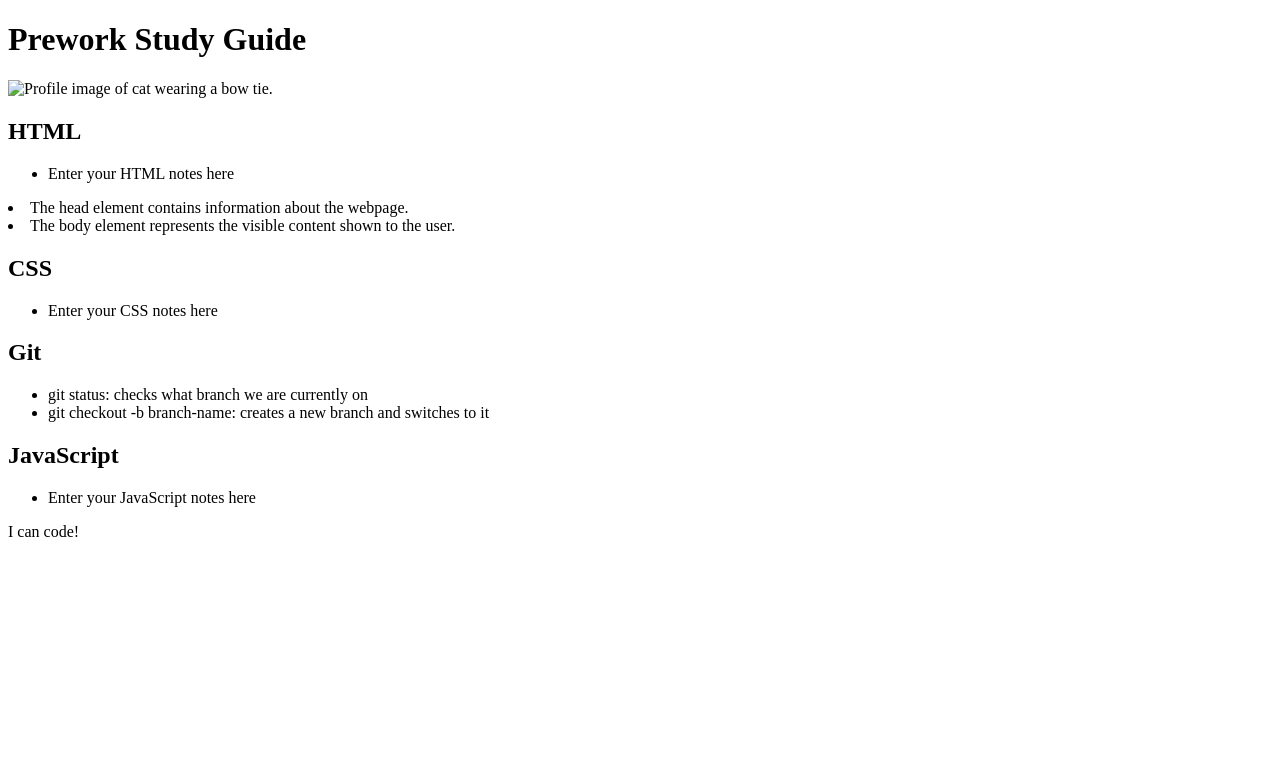
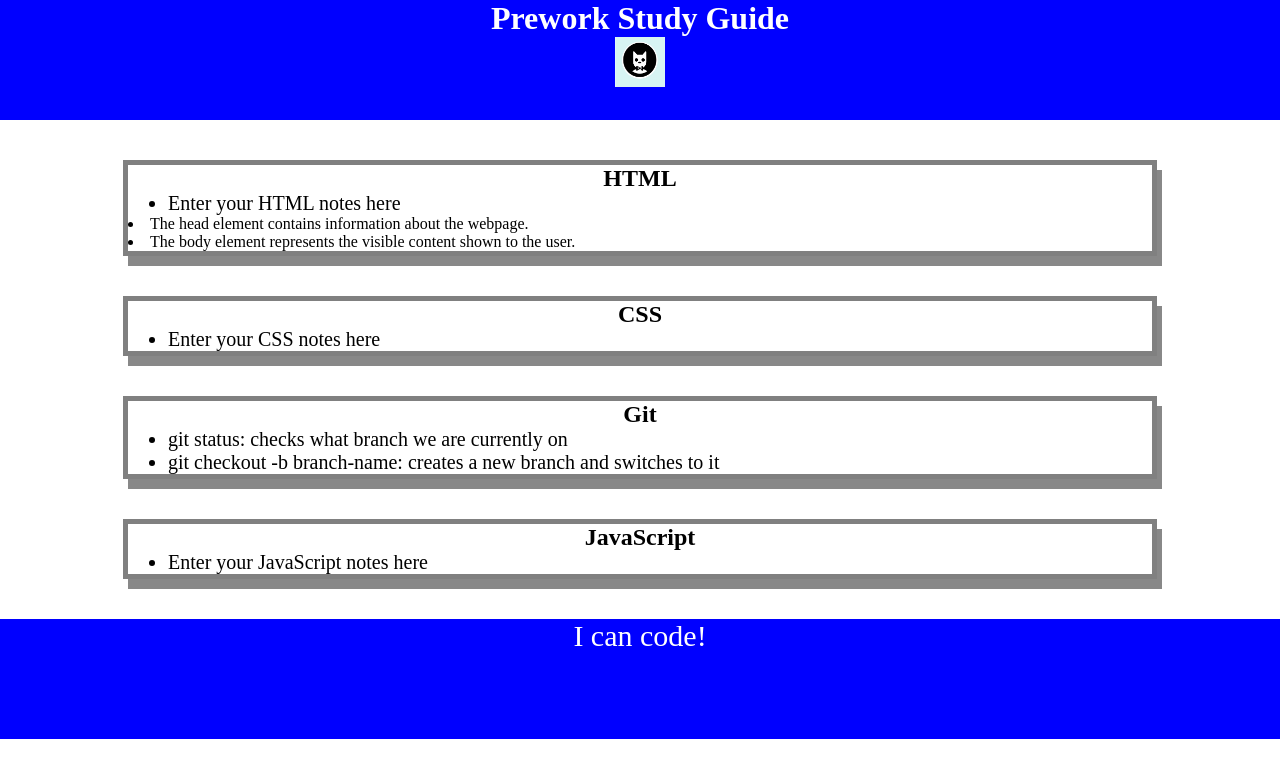
Before and after one commit to CosmoXLav/prework-study-guide, a plain HTML site: page index.html in a window 1280 px wide. Drawn offline with Linux system fonts and the light colour scheme.

Commit message:
updated links in html

```diff
--- a/index.html
+++ b/index.html
@@ -4,12 +4,13 @@
     <meta charset="UTF-8" />
     <meta http-equiv="X-UA-Compatible" content="IE=edge" />
     <meta name="viewport" content="width=device-width, initial-scale=1.0" />
+    <link rel="stylesheet" href="./assets/style.css"/>
     <title>Prework Study Guide</title>
   </head>
   <body>
     <header id="top">
       <h1>Prework Study Guide</h1>
-      <img src="./bowtie-cat.png" alt="Profile image of cat wearing a bow tie." />
+      <img src="assets/bowtie-cat.png" alt="Profile image of cat wearing a bow tie." />
     </header>
     <main>
       <section class="card" id="html-section">
@@ -49,5 +50,6 @@
     <footer>
       <p>I can code!</p>
     </footer>
+    <script src="./assets/script.js"></script>
   </body>
 </html>
```
